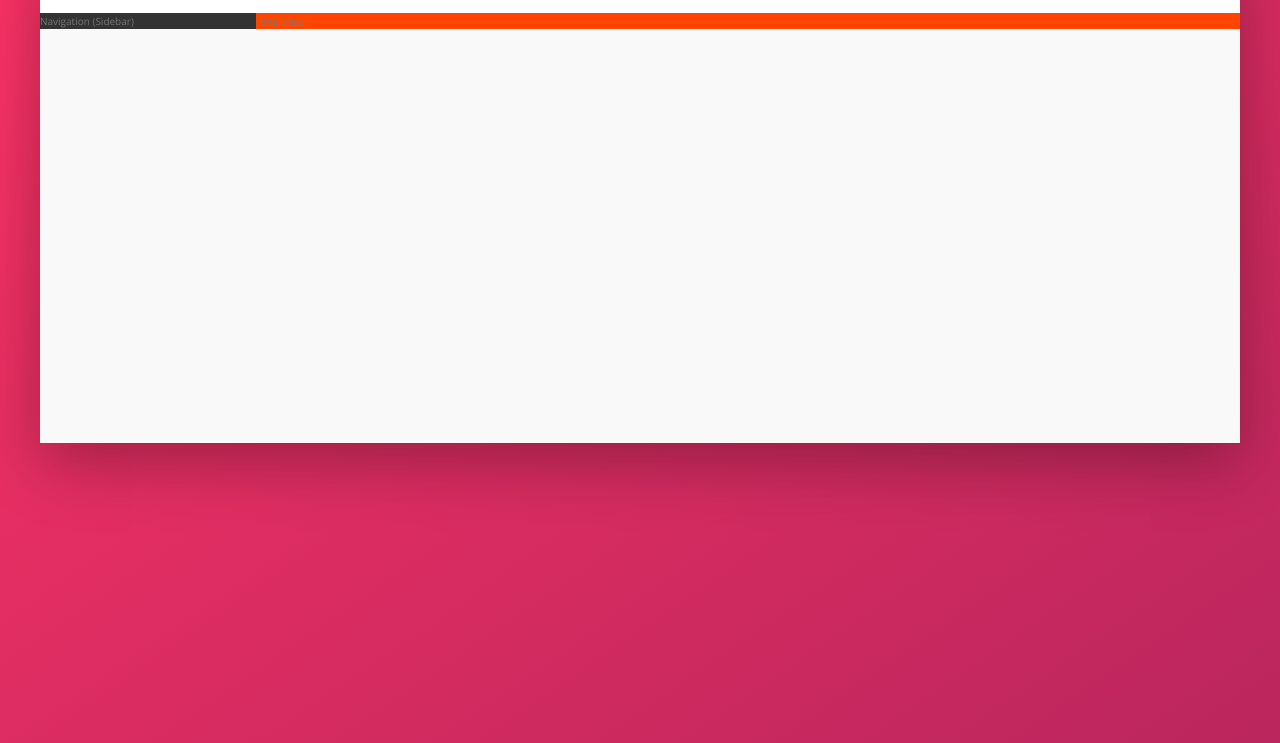
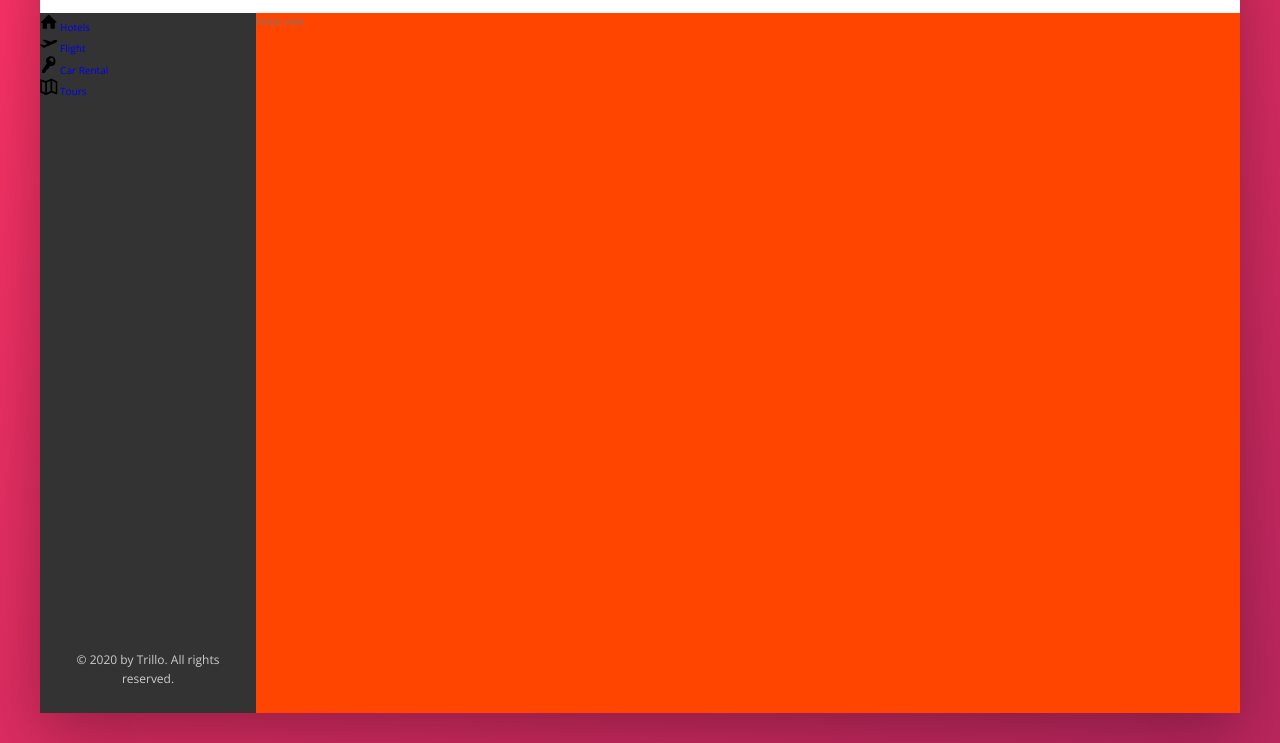
Before and after one commit to fstal/Trillo, a plain HTML site: page index.html in a window 1280 px wide. Shown: the part 137-880 px from the top of the page. Drawn offline with nearby package versions, Linux system fonts and the light colour scheme.

Commit message:
basic styling of sidebar and added svgs

```diff
--- a/css/style.css
+++ b/css/style.css
@@ -59,12 +59,16 @@ body {
 
 .sidebar {
   background-color: var(--color-grey-dark-1);
-  flex: 0 0 18%; }
+  flex: 0 0 18%;
+  display: flex;
+  flex-direction: column;
+  justify-content: space-between; }
 
 .hotel-view {
   background-color: #fff;
   background-color: orangered;
-  flex: 1; }
+  flex: 1;
+  min-height: 70rem; }
 
 .logo {
   height: 3.25rem;
@@ -142,3 +146,19 @@ body {
     height: 3.75rem;
     border-radius: 50%;
     margin-right: 1.2rem; }
+
+.side-nav__item {
+  list-style: none; }
+
+.side-nav__link {
+  text-decoration: none; }
+
+.side-nav__icon {
+  height: 1.75rem;
+  width: 1.75rem; }
+
+.legal {
+  font-size: 1.2rem;
+  text-align: center;
+  color: var(--color-grey-light-4);
+  padding: 2.5rem; }
--- a/index.html
+++ b/index.html
@@ -56,10 +56,49 @@
           </div>
         </nav>
       </header>
+
       <div class="content">
         <nav class="sidebar">
-          Navigation (Sidebar)
+          <ul class="side-nav">
+            <li class="side-nav__item">
+              <a href="#" class="side-nav__link">
+                <svg class="side-nav__icon">
+                  <use xlink:href="img/sprite.svg#icon-home"></use>
+                </svg>
+                <span>Hotels</span>
+              </a>
+            </li>
+            <li class="side-nav__item">
+              <a href="#" class="side-nav__link">
+                <svg class="side-nav__icon">
+                  <use xlink:href="img/sprite.svg#icon-aircraft-take-off"></use>
+                </svg>
+                <span>Flight</span>
+              </a>
+            </li>
+            <li class="side-nav__item">
+              <a href="#" class="side-nav__link">
+                <svg class="side-nav__icon">
+                  <use xlink:href="img/sprite.svg#icon-key"></use>
+                </svg>
+                <span>Car Rental</span>
+              </a>
+            </li>
+            <li class="side-nav__item">
+              <a href="#" class="side-nav__link">
+                <svg class="side-nav__icon">
+                  <use xlink:href="img/sprite.svg#icon-map"></use>
+                </svg>
+                <span>Tours</span>
+              </a>
+            </li>
+          </ul>
+
+          <div class="legal">
+            &copy; 2020 by Trillo. All rights reserved.
+          </div>
         </nav>
+
         <main class="hotel-view">Hotel view</main>
       </div>
     </div>
--- a/sass/_components.scss
+++ b/sass/_components.scss
@@ -117,7 +117,31 @@
     border-radius: 50%;
     margin-right: 1.2rem;
   }
+}
 
-  &__user-name {
+///////////////////////////////////////
+// SIDEBAR NAVIGATION
+
+.side-nav {
+  &__item {
+    list-style: none;
+  }
+
+  &__link {
+    text-decoration: none;
+  }
+
+  &__icon {
+    height: 1.75rem;
+    width: 1.75rem;
   }
 }
+
+///////////////////////////////////////
+// LEGAL TEXT
+.legal {
+  font-size: 1.2rem;
+  text-align: center;
+  color: var(--color-grey-light-4);
+  padding: 2.5rem;
+}
--- a/sass/_layout.scss
+++ b/sass/_layout.scss
@@ -25,10 +25,14 @@
 .sidebar {
   background-color: var(--color-grey-dark-1);
   flex: 0 0 18%;
+  display: flex;
+  flex-direction: column;
+  justify-content: space-between;
 }
 
 .hotel-view {
   background-color: #fff;
   background-color: orangered;
   flex: 1;
+  min-height: 70rem;
 }
```
